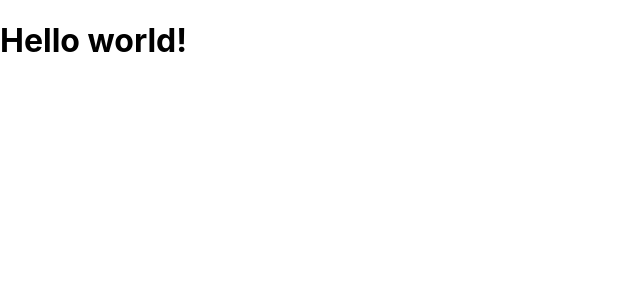
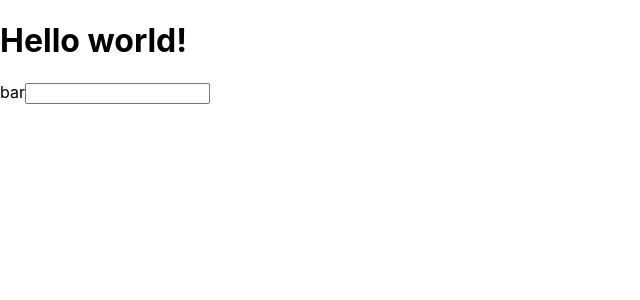
Before and after one commit to hinoko512/udemy-react-redux-appllication, a React (Create React App) app: page / in a window 1280 px wide. Shown: the top 300 px of the page, without its empty margins (0-640 px from the left). Built offline with nearby package versions, Linux system fonts and the light colour scheme.

Commit message:
learn jsx syntax

```diff
--- a/src/App.js
+++ b/src/App.js
@@ -1,6 +1,10 @@
 function App() {
   return (
-    <h1>Hello world!</h1>
+    <div>
+      <h1>Hello world!</h1>
+      <label htmlFor="bar">bar</label>
+      <input type="text" onChange={() => {console.log("input")}} />
+    </div>
   );
 }
 
```
